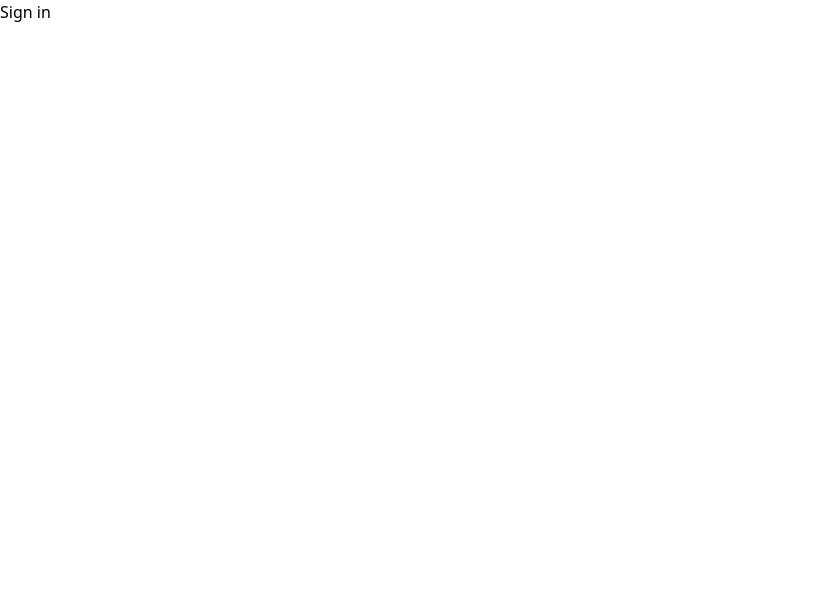
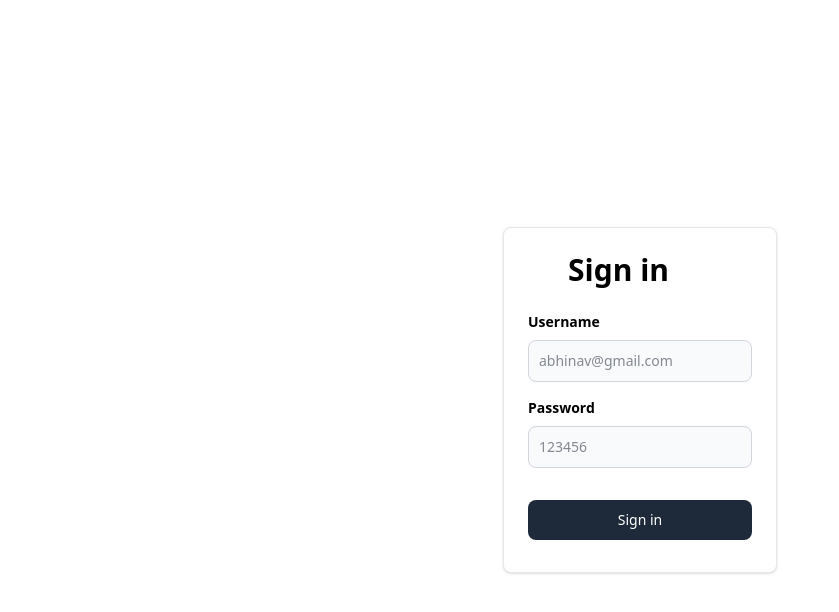
Before and after one commit to Abhinav2005-hub/week-14, a Next.js app: page /signin in a window 1280 px wide. Shown: the top 612 px of the page, without its empty margins (0-839 px from the left). Built offline with nearby package versions, Linux system fonts and the light colour scheme.

Commit message:
update signin

```diff
--- a/app/signin/page.tsx
+++ b/app/signin/page.tsx
@@ -1,8 +1,34 @@
 
-export default function() {
-    return (
-     <div>
-       Sign in
-     </div>
-    );
-  }
+export default function Signin() {
+    return <div className="h-screen flex justify-center flex-col">
+        <div className="flex justify-center">
+        <a href="#" className="block max-w-sm p-6 bg-white border border-gray-200 rounded-lg shadow hover:bg-gray-100 ">
+                <div>
+                    <div className="px-10">
+                        <div className="text-3xl font-extrabold">
+                            Sign in
+                        </div>
+                    </div>
+                    <div className="pt-2">
+                        <LabelledInput label="Username" placeholder="abhinav@gmail.com" />
+                        <LabelledInput label="Password" type={"password"} placeholder="123456" />
+                        <button type="button" className="mt-8 w-full text-white bg-gray-800 focus:ring-4 focus:ring-gray-300 font-medium rounded-lg text-sm px-5 py-2.5 me-2 mb-2">Sign in</button>
+                    </div>
+                </div>
+            </a>
+        </div>
+    </div>
+}
+
+interface LabelledInputType {
+    label: string;
+    placeholder: string;
+    type?: string;
+}
+
+function LabelledInput({ label, placeholder, type }: LabelledInputType) {
+    return <div>
+        <label className="block mb-2 text-sm text-black font-semibold pt-4">{label}</label>
+        <input type={type || "text"} id="first_name" className="bg-gray-50 border border-gray-300 text-gray-900 text-sm rounded-lg focus:ring-blue-500 focus:border-blue-500 block w-full p-2.5" placeholder={placeholder} required />
+    </div>
+}
```
